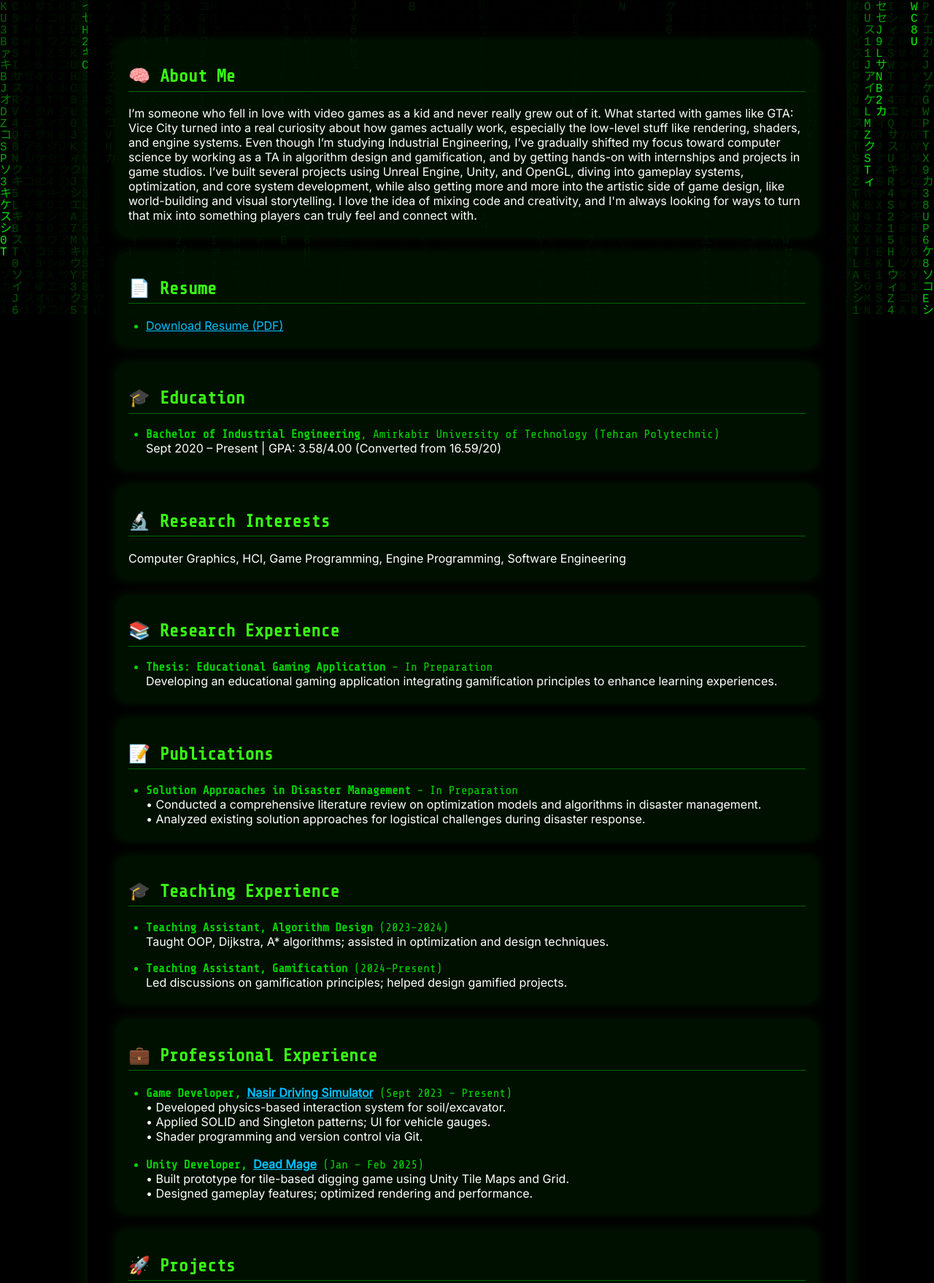
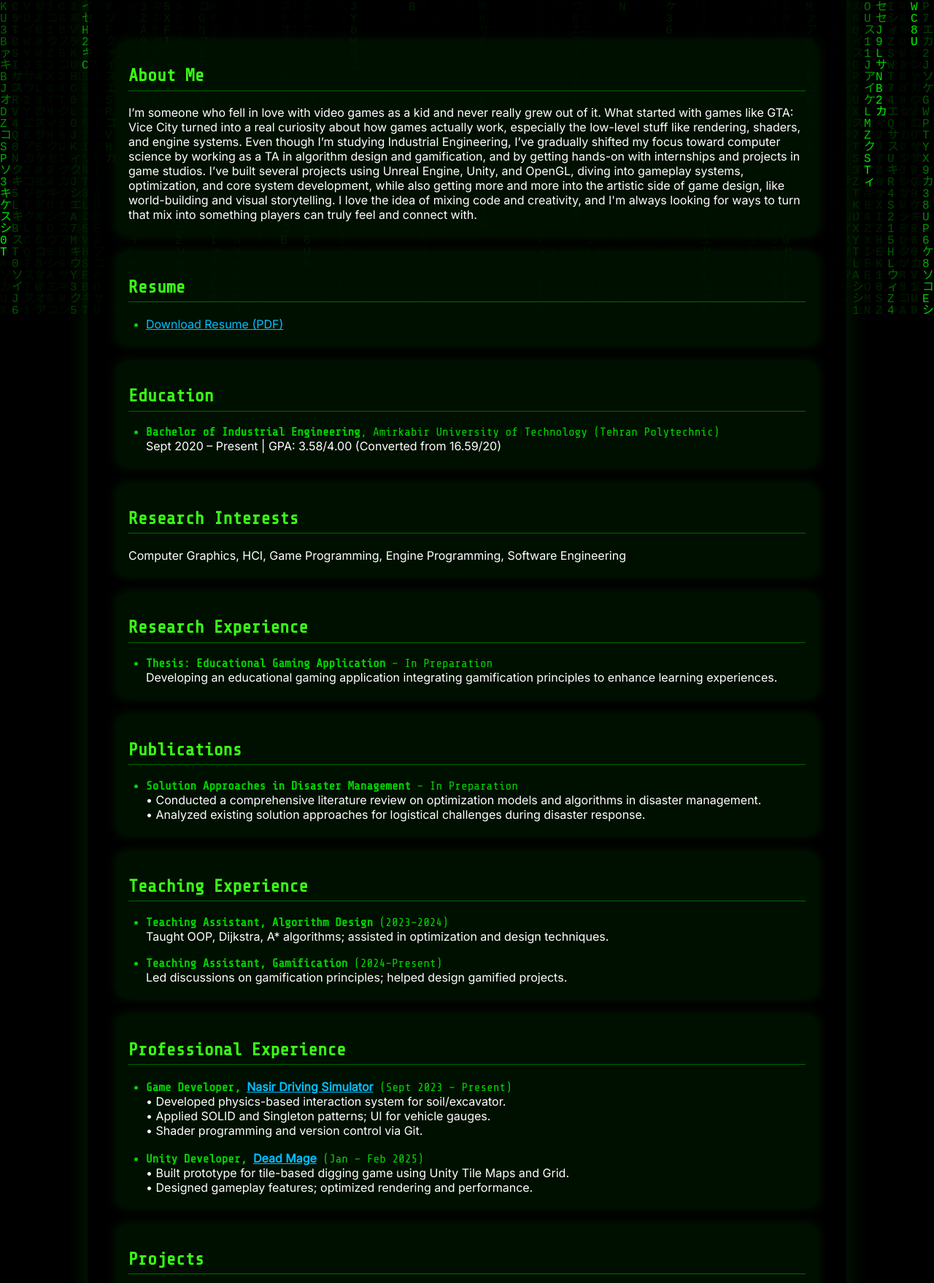
Before and after one commit to lordipio/lordipio.github.io, a plain HTML site: page index.html in a window 1280 px wide. Shown: the part 370-2128 px from the top of the page at 73% size. Drawn offline with nearby package versions, Linux system fonts and the light colour scheme.

Commit message:
Update index.html

```diff
--- a/index.html
+++ b/index.html
@@ -305,7 +305,7 @@ h2::after {
   <br>
 
 <section class="section-box">
-<h2 class="matrix-title" data-text="🧠 About Me"></h2>
+<h2 class="matrix-title" data-text="About Me"></h2>
   <p><span class="white-inter">
     I’m someone who fell in love with video games as a kid and never really grew out of it.
     What started with games like GTA: Vice City turned into a real curiosity about how games actually work, especially the low-level stuff like rendering, shaders, and engine systems.
@@ -317,14 +317,14 @@ h2::after {
 </section>
 
 <section class="section-box">
-<h2 class="matrix-title" data-text="📄 Resume"></h2>
+<h2 class="matrix-title" data-text="Resume"></h2>
   <ul>
     <li><a href="https://lordipio.github.io/CV.pdf" target="_blank">Download Resume (PDF)</a></li>
   </ul>
 </section>
 
 <section class="section-box">
-<h2 class="matrix-title" data-text="🎓 Education"></h2>
+<h2 class="matrix-title" data-text="Education"></h2>
   <ul>
     <li><strong>Bachelor of Industrial Engineering</strong>, Amirkabir University of Technology (Tehran Polytechnic)<br>
     <span class="white-inter">Sept 2020 – Present | GPA: 3.58/4.00 (Converted from 16.59/20)</span></li>
@@ -332,12 +332,12 @@ h2::after {
 </section>
 
 <section class="section-box">
-<h2 class="matrix-title" data-text="🔬 Research Interests"></h2>
+<h2 class="matrix-title" data-text="Research Interests"></h2>
   <p class="white-inter">Computer Graphics, HCI, Game Programming, Engine Programming, Software Engineering</p>
 </section>
 
 <section class="section-box">
-<h2 class="matrix-title" data-text="📚 Research Experience"></h2>
+<h2 class="matrix-title" data-text="Research Experience"></h2>
   <ul>
     <li><strong>Thesis: Educational Gaming Application</strong> – In Preparation<br>
       <span class="white-inter">Developing an educational gaming application integrating gamification principles to enhance learning experiences.</span>
@@ -346,7 +346,7 @@ h2::after {
 </section>
 
 <section class="section-box">
-<h2 class="matrix-title" data-text="📝 Publications"></h2>
+<h2 class="matrix-title" data-text="Publications"></h2>
   <ul>
     <li><strong>Solution Approaches in Disaster Management</strong> – In Preparation<br>
       <span class="white-inter">
@@ -358,7 +358,7 @@ h2::after {
 </section>
 
 <section class="section-box">
-<h2 class="matrix-title" data-text="🎓 Teaching Experience"></h2>
+<h2 class="matrix-title" data-text="Teaching Experience"></h2>
   <ul>
     <li><strong>Teaching Assistant, Algorithm Design</strong> (2023–2024)<br>
       <span class="white-inter">Taught OOP, Dijkstra, A* algorithms; assisted in optimization and design techniques.</span>
@@ -372,7 +372,7 @@ h2::after {
 </section>
 
 <section class="section-box">
-  <h2 class="matrix-title" data-text="💼 Professional Experience"></h2>
+  <h2 class="matrix-title" data-text="Professional Experience"></h2>
   <ul>
     <li>
       <strong>Game Developer, <a href="https://drivingsimulator.ir/en" target="_blank">Nasir Driving Simulator</a></strong> (Sept 2023 – Present)<br>
@@ -396,7 +396,7 @@ h2::after {
 </section>
 
 <section class="section-box">
-  <h2 class="matrix-title" data-text="🚀 Projects"></h2>
+  <h2 class="matrix-title" data-text="Projects"></h2>
   <div class="projects-grid">
 
     <div class="project-card">
@@ -495,7 +495,7 @@ h2::after {
 </section>
 
 <section class="section-box">
-  <h2 class="matrix-title" data-text="🧰 Skills"></h2>
+  <h2 class="matrix-title" data-text="Skills"></h2>
   <ul>
     <li>Languages: <span class="white-inter">C++, C#, C, Java, JS, Python, SQL, Blueprint Scripting</span></li>
     <li>Game Engines: <span class="white-inter">Unreal Engine 4/5, Unity</span></li>
@@ -506,7 +506,7 @@ h2::after {
 </section>
 
 <section class="section-box">
-  <h2 class="matrix-title" data-text="🎸 Activities & Hobbies"></h2>
+  <h2 class="matrix-title" data-text="Activities & Hobbies"></h2>
   <p class="white-inter">
     Passionate about storytelling through cinema and video games. Led the Amirkabir University Cinema Community and run a YouTube channel on movie reviews and film history. Also enjoys playing guitar and composing music.
   </p>
@@ -514,7 +514,7 @@ h2::after {
 
 
 <section class="section-box">
-  <h2 class="matrix-title" data-text="📬 Contact"></h2>
+  <h2 class="matrix-title" data-text="Contact"></h2>
   <ul>
     <li>Email: <span class="green-inter"><a href="mailto:Amirali.Ahangari.Academic@gmail.com">Amirali.Ahangari.Academic@gmail.com</a></span></li>
     <li>GitHub: <span class="green-inter"><a href="https://github.com/lordipio" target="_blank">github.com/lordipio</a></span></li>
```
